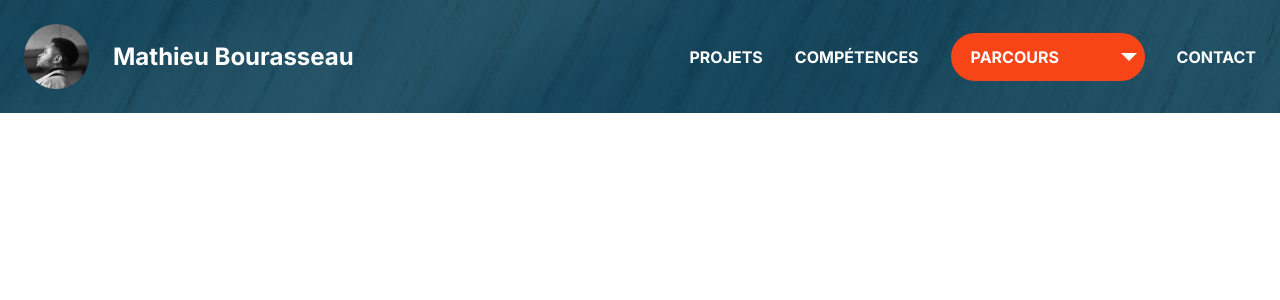
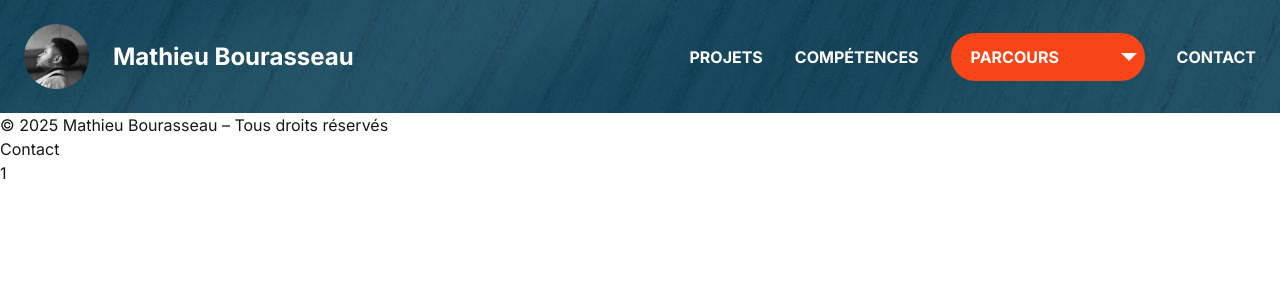
Before and after one commit to MathieuBourasseau/react-portfolio, a Next.js app: page / in a window 1280 px wide. Shown: the top 300 px of the page. Built offline with nearby package versions, Linux system fonts and the light colour scheme.

Commit message:
feat: Footer component created + style added on body + Footer imported in layout

```diff
--- a/app/layout.tsx
+++ b/app/layout.tsx
@@ -1,7 +1,7 @@
 import type { Metadata } from "next";
 import { Geist, Geist_Mono, Inter } from "next/font/google";
 import "./globals.css";
-import Navigation from "@/components/Navigation";
+import Footer from "@/components/Footer";
 
 const geistSans = Geist({
   variable: "--font-geist-sans",
@@ -32,9 +32,10 @@ export default function RootLayout({
   return (
     <html lang="fr">
       <body
-        className={`${geistSans.variable} ${geistMono.variable} ${inter.variable} antialiased`}
+        className={`${geistSans.variable} ${geistMono.variable} ${inter.variable} antialiased flex flex-col min-h-screen`}
       >
         {children}
+        <Footer />
       </body>
     </html>
   );
--- a/components/Footer.tsx
+++ b/components/Footer.tsx
@@ -1,5 +1,16 @@
-export default function Navigation() {
+import React from 'react'
+
+export default function Footer() {
   return (
-   <h1>Hello ! </h1>
-  );
+    <footer>
+      <div>
+        <p>© 2025 Mathieu Bourasseau – Tous droits réservés</p>
+      </div>
+      <div>
+        <p>Contact</p>
+        <span>1</span>
+      </div>
+
+    </footer>
+  )
 }
```
